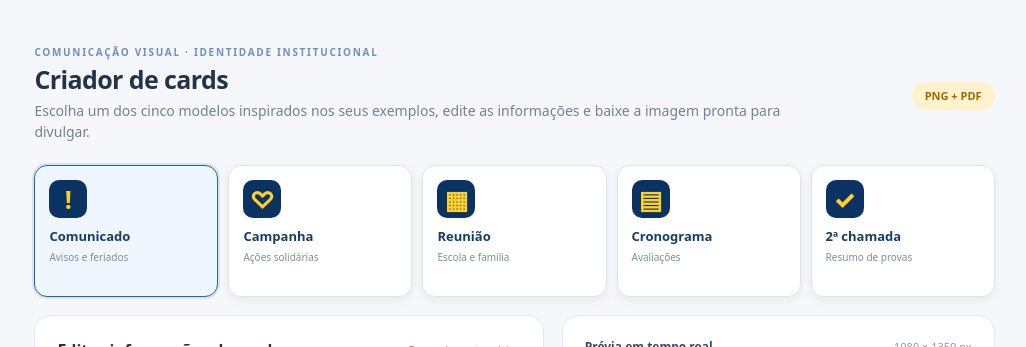
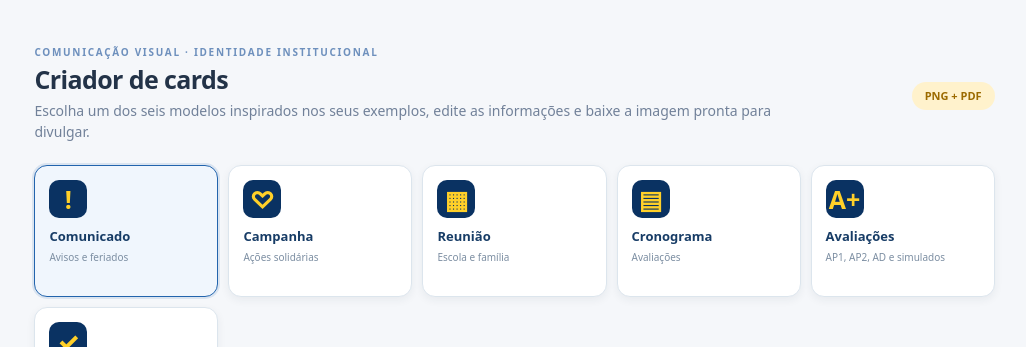
Before and after one commit to diegofreitas09/coracoralina, a plain HTML site: page calendario-anual/index.html in a window 1280 px wide. Shown: the part 3613-3960 px from the top of the page, without its empty margins (247-1273 px from the left). Drawn offline with Linux system fonts and the light colour scheme.

Commit message:
feat(calendario): adicionar modelo de Avaliações AP1 AP2 AD e simulados

```diff
--- a/calendario-anual/index.html
+++ b/calendario-anual/index.html
@@ -76,12 +76,13 @@
         </div>
       </section>
       <section id="cardStudio" class="studio-section" aria-labelledby="cardHeading">
-        <div class="studio-section-head"><div><div class="eyebrow">COMUNICAÇÃO VISUAL · IDENTIDADE INSTITUCIONAL</div><h2 id="cardHeading">Criador de cards</h2><p>Escolha um dos cinco modelos inspirados nos seus exemplos, edite as informações e baixe a imagem pronta para divulgar.</p></div><span class="studio-pill studio-pill-gold">PNG + PDF</span></div>
+        <div class="studio-section-head"><div><div class="eyebrow">COMUNICAÇÃO VISUAL · IDENTIDADE INSTITUCIONAL</div><h2 id="cardHeading">Criador de cards</h2><p>Escolha um dos seis modelos inspirados nos seus exemplos, edite as informações e baixe a imagem pronta para divulgar.</p></div><span class="studio-pill studio-pill-gold">PNG + PDF</span></div>
         <div class="template-picker" role="group" aria-label="Escolha um modelo de card">
           <button type="button" class="template-btn is-selected" data-template="comunicado"><span class="template-icon">!</span><strong>Comunicado</strong><small>Avisos e feriados</small></button>
           <button type="button" class="template-btn" data-template="solidaria"><span class="template-icon">♡</span><strong>Campanha</strong><small>Ações solidárias</small></button>
           <button type="button" class="template-btn" data-template="reuniao"><span class="template-icon">▦</span><strong>Reunião</strong><small>Escola e família</small></button>
           <button type="button" class="template-btn" data-template="cronograma"><span class="template-icon">▤</span><strong>Cronograma</strong><small>Avaliações</small></button>
+          <button type="button" class="template-btn" data-template="avaliacoes"><span class="template-icon">A+</span><strong>Avaliações</strong><small>AP1, AP2, AD e simulados</small></button>
           <button type="button" class="template-btn" data-template="avaliacao"><span class="template-icon">✓</span><strong>2ª chamada</strong><small>Resumo de provas</small></button>
         </div>
         <div class="studio-layout card-editor-layout"><form id="cardForm" class="studio-form"><div class="studio-form-heading"><strong>Editar informações do card</strong><span id="cardSaveStatus">Rascunho automático</span></div>
```
